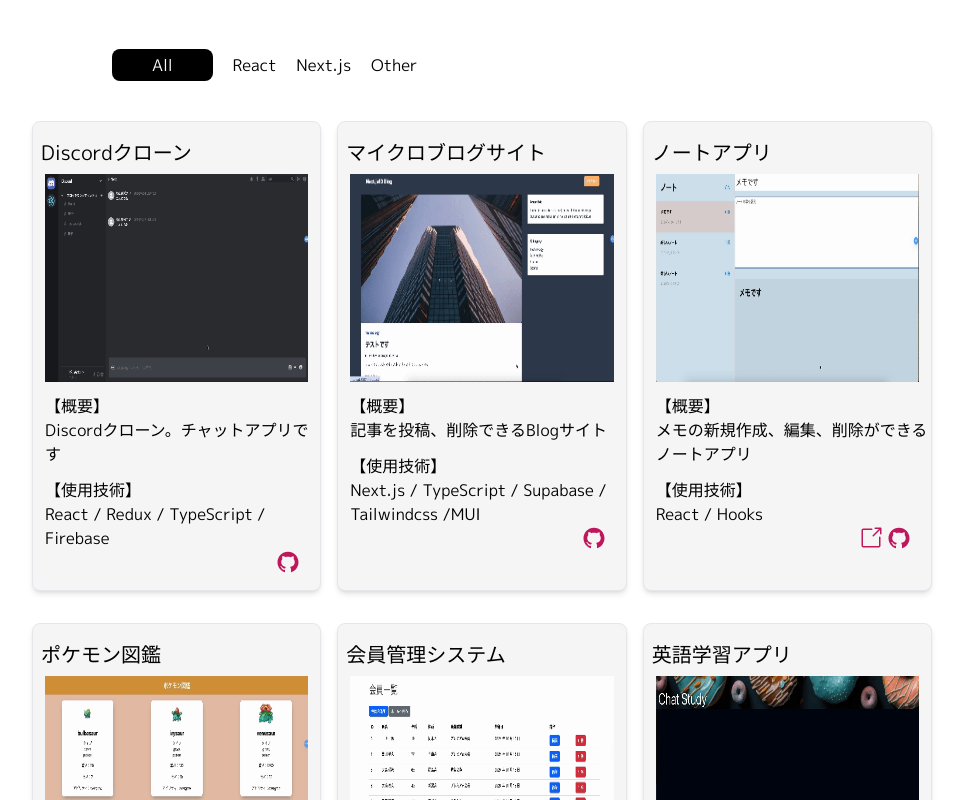
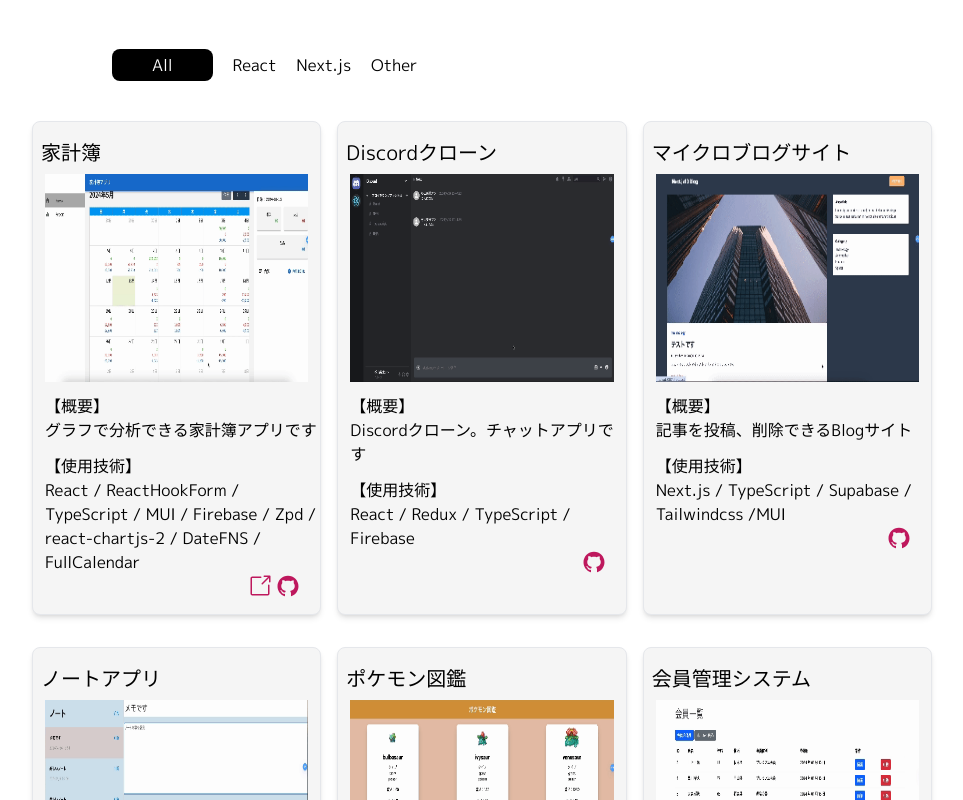
Before and after one commit to smieanne/portfolio-nextjs, a Next.js app: page / in a window 1280 px wide. Shown: the part 2040-2840 px from the top of the page, without its empty margins (308-1271 px from the left). Built offline with nearby package versions, Linux system fonts and the light colour scheme.

Commit message:
Add household-app project

```diff
--- a/constants/projects.js
+++ b/constants/projects.js
@@ -1,4 +1,18 @@
 export const projects = [
+  {
+    name: "家計簿",
+    overviewtitle: "【概要】",
+    overview: "グラフで分析できる家計簿アプリです",
+    messagetitle: "【使用技術】",
+    message:
+      "React / ReactHookForm / TypeScript / MUI / Firebase / Zpd / react-chartjs-2 / DateFNS / FullCalendar",
+    githubUrl: "https://github.com/smieanne/household-app",
+    image: "../../assets/projects/Household.gif",
+    category: ["react"],
+    projectUrl: "https://householdtypescript-906f7.web.app/report",
+    deployed: true,
+    deployed2: true,
+  },
   {
     name: "Discordクローン",
     overviewtitle: "【概要】",
```
Also changed, not shown: public/assets/projects/Household.gif (added).
